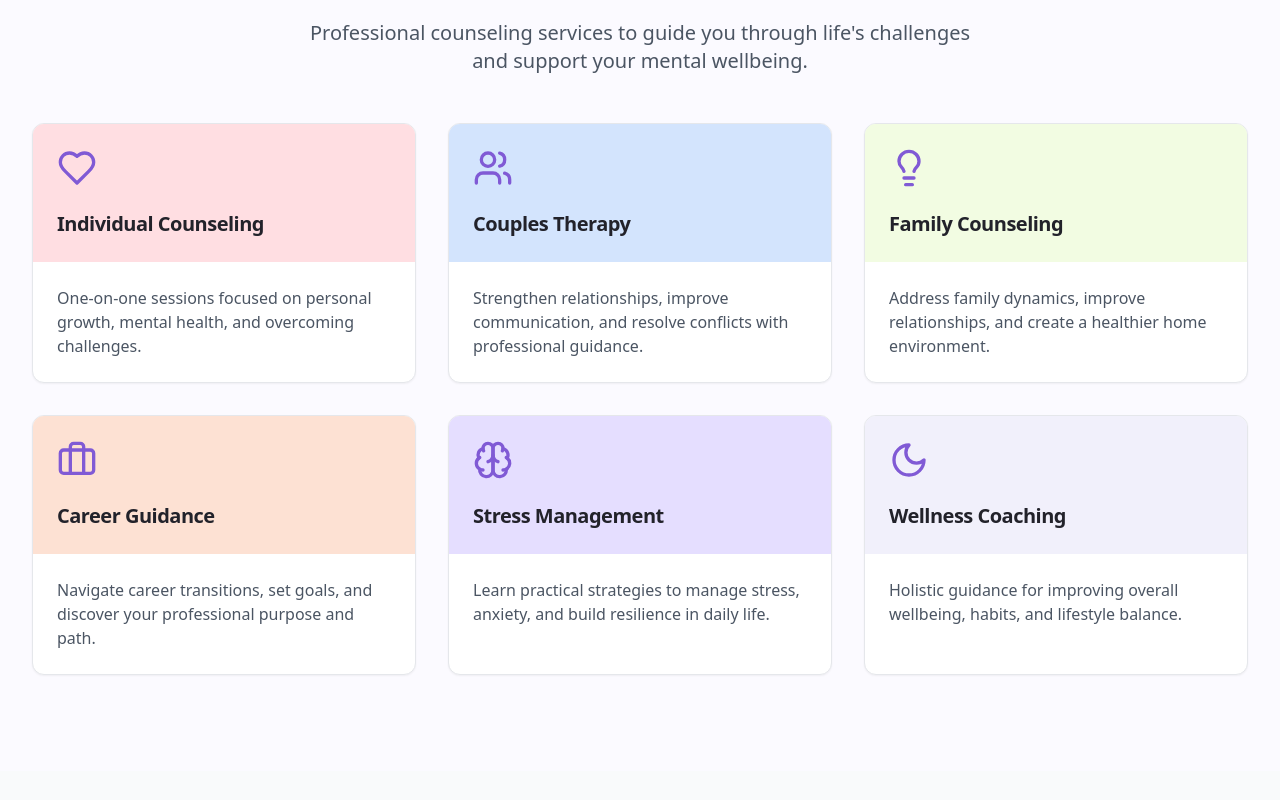
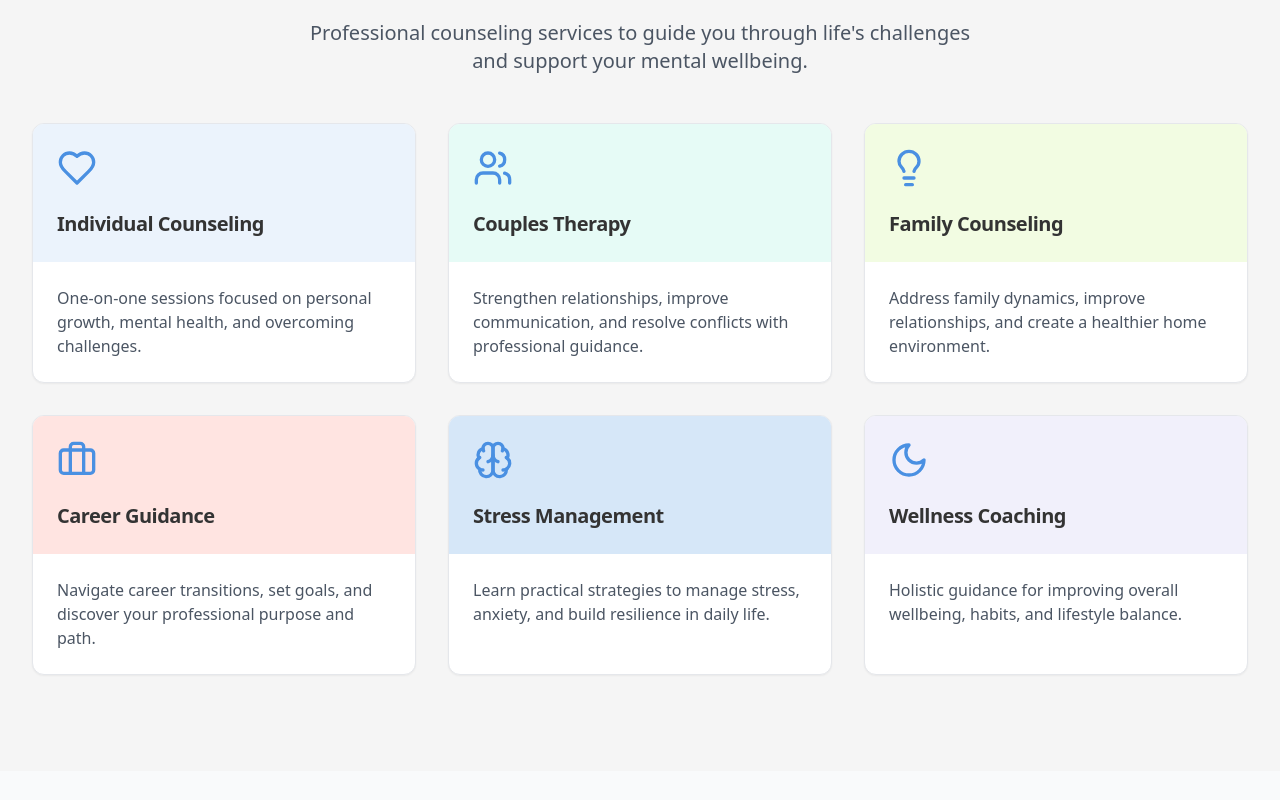
Before and after one commit to ocholaken/clarity-session-hub, a React (Vite) app: page / in a window 1280 px wide. Shown: the part 900-1700 px from the top of the page. Built offline with nearby package versions, Linux system fonts and the light colour scheme.

Commit message:
Refactor: Apply color palette and branding
Apply the suggested color palette and branding to the application.

```diff
--- a/src/components/Services.tsx
+++ b/src/components/Services.tsx
@@ -6,37 +6,37 @@ const services = [
   {
     title: "Individual Counseling",
     description: "One-on-one sessions focused on personal growth, mental health, and overcoming challenges.",
-    icon: <Heart className="h-10 w-10 text-lavender-500" />,
-    color: "bg-soft-pink",
+    icon: <Heart className="h-10 w-10 text-softBlue-500" />,
+    color: "bg-softBlue-50",
   },
   {
     title: "Couples Therapy",
     description: "Strengthen relationships, improve communication, and resolve conflicts with professional guidance.",
-    icon: <Users className="h-10 w-10 text-lavender-500" />,
-    color: "bg-soft-blue",
+    icon: <Users className="h-10 w-10 text-softBlue-500" />,
+    color: "bg-teal-50",
   },
   {
     title: "Family Counseling",
     description: "Address family dynamics, improve relationships, and create a healthier home environment.",
-    icon: <Lightbulb className="h-10 w-10 text-lavender-500" />,
+    icon: <Lightbulb className="h-10 w-10 text-softBlue-500" />,
     color: "bg-soft-green",
   },
   {
     title: "Career Guidance",
     description: "Navigate career transitions, set goals, and discover your professional purpose and path.",
-    icon: <Briefcase className="h-10 w-10 text-lavender-500" />,
-    color: "bg-peach-200",
+    icon: <Briefcase className="h-10 w-10 text-softBlue-500" />,
+    color: "bg-coral-100",
   },
   {
     title: "Stress Management",
     description: "Learn practical strategies to manage stress, anxiety, and build resilience in daily life.",
-    icon: <Brain className="h-10 w-10 text-lavender-500" />,
-    color: "bg-lavender-100",
+    icon: <Brain className="h-10 w-10 text-softBlue-500" />,
+    color: "bg-softBlue-100",
   },
   {
     title: "Wellness Coaching",
     description: "Holistic guidance for improving overall wellbeing, habits, and lifestyle balance.",
-    icon: <Moon className="h-10 w-10 text-lavender-500" />,
+    icon: <Moon className="h-10 w-10 text-softBlue-500" />,
     color: "bg-soft-gray",
   },
 ];
@@ -54,7 +54,7 @@ const Services = () => {
 
         <div className="grid grid-cols-1 md:grid-cols-2 lg:grid-cols-3 gap-8">
           {services.map((service, index) => (
-            <Card key={index} className="overflow-hidden border border-gray-200 hover:border-lavender-400 hover:shadow-md transition-all duration-300">
+            <Card key={index} className="overflow-hidden border border-gray-200 hover:border-softBlue-400 hover:shadow-md transition-all duration-300">
               <CardHeader className={`${service.color} p-6`}>
                 <div className="mb-4">{service.icon}</div>
                 <CardTitle className="text-xl">{service.title}</CardTitle>
--- a/src/index.css
+++ b/src/index.css
@@ -5,65 +5,65 @@
 
 @layer base {
   :root {
-    --background: 252 100% 99%;
-    --foreground: 240 10% 15%;
+    --background: 0 0% 96%; /* #F5F5F5 Light Gray/Off-white */
+    --foreground: 0 0% 20%; /* #333333 Charcoal Gray */
 
     --card: 0 0% 100%;
-    --card-foreground: 240 10% 15%;
+    --card-foreground: 0 0% 20%;
 
     --popover: 0 0% 100%;
-    --popover-foreground: 240 10% 15%;
+    --popover-foreground: 0 0% 20%;
 
-    --primary: 255 79% 75%;
+    --primary: 210 70% 59%; /* #4A90E2 Soft Blue */
     --primary-foreground: 255 0% 100%;
 
-    --secondary: 199 89% 48%;
+    --secondary: 164 74% 60%; /* #50E3C2 Teal/Aqua */
     --secondary-foreground: 255 0% 100%;
 
     --muted: 240 5% 96%;
     --muted-foreground: 240 4% 46%;
 
-    --accent: 30 100% 94%;
-    --accent-foreground: 240 6% 10%;
+    --accent: 6 94% 69%; /* #FF6F61 Warm Peach/Coral */
+    --accent-foreground: 0 0% 100%;
 
     --destructive: 0 84.2% 60.2%;
     --destructive-foreground: 210 40% 98%;
 
     --border: 240 6% 90%;
     --input: 240 6% 90%;
-    --ring: 252 79% 75%;
+    --ring: 210 70% 59%;
 
     --radius: 0.75rem;
   }
 
   .dark {
     --background: 240 10% 10%;
-    --foreground: 210 40% 98%;
+    --foreground: 0 0% 96%;
 
     --card: 240 10% 12%;
-    --card-foreground: 210 40% 98%;
+    --card-foreground: 0 0% 96%;
 
     --popover: 240 10% 12%;
-    --popover-foreground: 210 40% 98%;
+    --popover-foreground: 0 0% 96%;
 
-    --primary: 255 79% 75%;
+    --primary: 210 70% 59%; /* #4A90E2 Soft Blue */
     --primary-foreground: 255 0% 100%;
 
-    --secondary: 199 89% 48%;
+    --secondary: 164 74% 60%; /* #50E3C2 Teal/Aqua */
     --secondary-foreground: 255 0% 100%;
 
     --muted: 240 5% 20%;
     --muted-foreground: 240 5% 65%;
 
-    --accent: 30 100% 94%;
-    --accent-foreground: 240 6% 10%;
+    --accent: 6 94% 69%; /* #FF6F61 Warm Peach/Coral */
+    --accent-foreground: 0 0% 100%;
 
     --destructive: 0 62.8% 30.6%;
     --destructive-foreground: 210 40% 98%;
 
     --border: 240 6% 20%;
     --input: 240 6% 20%;
-    --ring: 252 79% 75%;
+    --ring: 210 70% 59%;
   }
 }
 
@@ -84,10 +84,10 @@
 
 @layer components {
   .subtle-gradient {
-    background: linear-gradient(135deg, rgba(229, 222, 255, 0.2) 0%, rgba(255, 222, 229, 0.2) 100%);
+    background: linear-gradient(135deg, rgba(74, 144, 226, 0.1) 0%, rgba(80, 227, 194, 0.1) 100%);
   }
 
   .hero-gradient {
-    background: linear-gradient(135deg, rgba(155, 135, 245, 0.05) 0%, rgba(253, 225, 211, 0.1) 100%);
+    background: linear-gradient(135deg, rgba(74, 144, 226, 0.05) 0%, rgba(255, 111, 97, 0.1) 100%);
   }
 }
--- a/src/pages/Services.tsx
+++ b/src/pages/Services.tsx
@@ -41,10 +41,10 @@ const Services = () => {
     <div className="min-h-screen flex flex-col">
       <Header />
       <main className="flex-grow">
-        <section className="py-12 md:py-20 bg-lavender-50">
+        <section className="py-12 md:py-20 bg-softBlue-50">
           <div className="container">
             <div className="max-w-3xl mx-auto text-center mb-12">
-              <h1 className="text-4xl md:text-5xl font-bold mb-6">Our Services</h1>
+              <h1 className="text-4xl md:text-5xl font-bold mb-6 text-foreground">Our Services</h1>
               <p className="text-xl text-gray-600">
                 We offer a range of professional counseling services tailored to your needs. Browse our options below and find the right fit for your journey.
               </p>
@@ -56,18 +56,18 @@ const Services = () => {
           <div className="container">
             <div className="grid grid-cols-1 md:grid-cols-2 gap-8">
               {servicesList.map((service, index) => (
-                <Card key={index} className="overflow-hidden shadow-md hover:shadow-lg transition-shadow">
+                <Card key={index} className="overflow-hidden shadow-md hover:shadow-lg transition-shadow border-softBlue-100">
                   <div className="p-6 md:p-8">
                     <div className="text-4xl mb-4">{service.icon}</div>
-                    <h3 className="text-2xl font-semibold mb-2">{service.title}</h3>
+                    <h3 className="text-2xl font-semibold mb-2 text-foreground">{service.title}</h3>
                     <p className="text-gray-600 mb-4">{service.description}</p>
                     <div className="flex justify-between items-center mt-6">
                       <div>
-                        <p className="text-xl font-bold text-lavender-600">{service.price}</p>
+                        <p className="text-xl font-bold text-softBlue-600">{service.price}</p>
                         <p className="text-sm text-gray-500">{service.duration}</p>
                       </div>
                       <Link to="/book">
-                        <Button className="bg-lavender-500 hover:bg-lavender-600">Book Now</Button>
+                        <Button className="bg-coral-500 hover:bg-coral-600 text-white">Book Now</Button>
                       </Link>
                     </div>
                   </div>
@@ -78,7 +78,7 @@ const Services = () => {
             <div className="mt-16 text-center">
               <p className="text-gray-600 mb-6">Not sure which service is right for you?</p>
               <Link to="/contact">
-                <Button variant="outline" className="border-lavender-400 text-lavender-600 hover:bg-lavender-100">
+                <Button variant="outline" className="border-softBlue-400 text-softBlue-600 hover:bg-softBlue-50">
                   Contact Us for a Consultation
                 </Button>
               </Link>
--- a/tailwind.config.ts
+++ b/tailwind.config.ts
@@ -1,4 +1,3 @@
-
 import type { Config } from "tailwindcss";
 
 export default {
@@ -63,7 +62,47 @@ export default {
 					border: 'hsl(var(--sidebar-border))',
 					ring: 'hsl(var(--sidebar-ring))'
 				},
-				// Custom colors
+				// Custom colors mapped to our palette
+				softBlue: {
+					DEFAULT: '#4A90E2',
+					50: '#EBF3FC',
+					100: '#D6E7F8',
+					200: '#ADD0F1',
+					300: '#85B8EA',
+					400: '#5CA1E3',
+					500: '#4A90E2', // Primary color
+					600: '#1F77D6',
+					700: '#185CAA',
+					800: '#12447F',
+					900: '#0C2C53',
+				},
+				teal: {
+					DEFAULT: '#50E3C2',
+					50: '#E6FBF6',
+					100: '#CDF7ED',
+					200: '#9AEFDC',
+					300: '#67E7CB',
+					400: '#50E3C2', // Secondary color
+					500: '#24D9AE',
+					600: '#1BAB89',
+					700: '#147D64',
+					800: '#0D4E3F',
+					900: '#06201A',
+				},
+				coral: {
+					DEFAULT: '#FF6F61',
+					50: '#FFF1F0',
+					100: '#FFE4E1',
+					200: '#FFC9C3',
+					300: '#FFAEA5',
+					400: '#FF9183',
+					500: '#FF6F61', // Accent/CTA color
+					600: '#FF3A27',
+					700: '#EC1400',
+					800: '#B41000',
+					900: '#7C0B00',
+				},
+				// Keep existing colors
 				lavender: {
 					100: '#e5deff',
 					200: '#d6bcfa',
@@ -74,10 +113,6 @@ export default {
 					700: '#6E59A5',
 					800: '#553c9a',
 					900: '#1A1F2C',
-				},
-				teal: {
-					400: '#33C3F0',
-					500: '#0EA5E9',
 				},
 				peach: {
 					100: '#FEF7CD',
```
